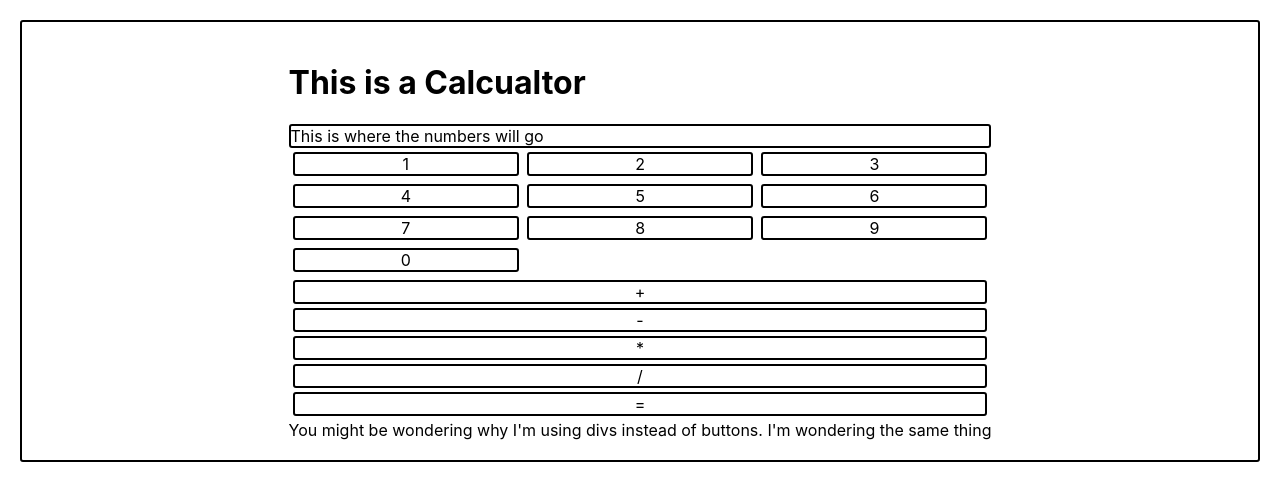
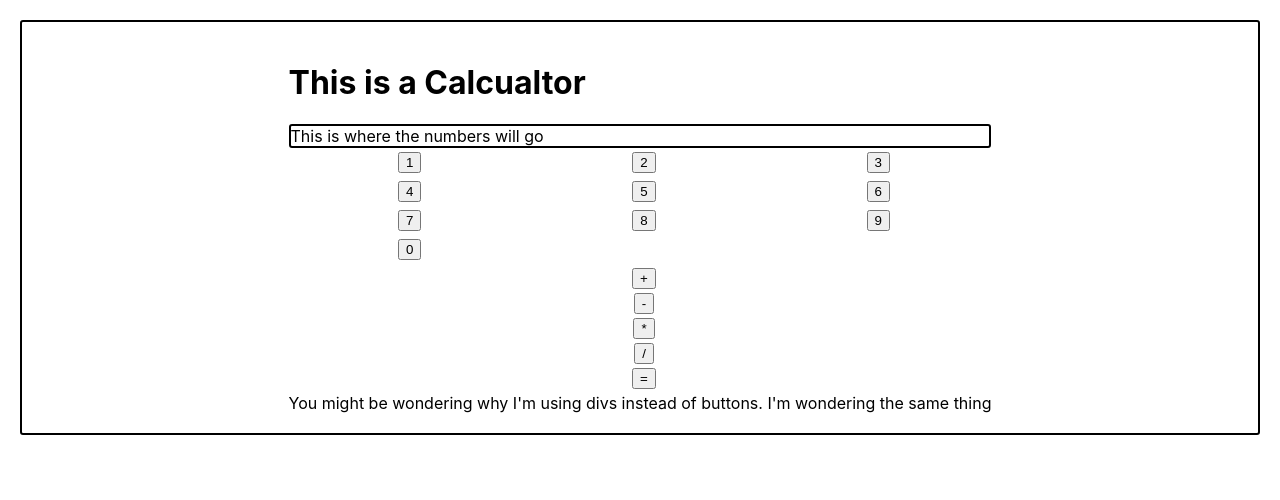
Before and after one commit to zheckert/calc, a React (Create React App) app: page / in a window 1280 px wide. Shown: the top 500 px of the page. Built offline with nearby package versions, Linux system fonts and the light colour scheme.

Commit message:
Small change- altered the divs so they're actually buttons.

```diff
--- a/src/components/Button.js
+++ b/src/components/Button.js
@@ -2,8 +2,8 @@ import React from "react"
 
 export const Button = (props) => {
     return(
-        <div className="border gridChild">
-            {props.button}
+        <div className="gridChild">
+            <button>{props.button}</button>
         </div>
     )
 }
--- a/src/index.css
+++ b/src/index.css
@@ -32,6 +32,7 @@ code {
   justify-content: center;
   align-items: center;
   margin: 4px;
+  width: 100%
 }
 
 .mainCenter {
```
Also changed, not shown: 1 other file (tests, documents, lock files or other folders).
